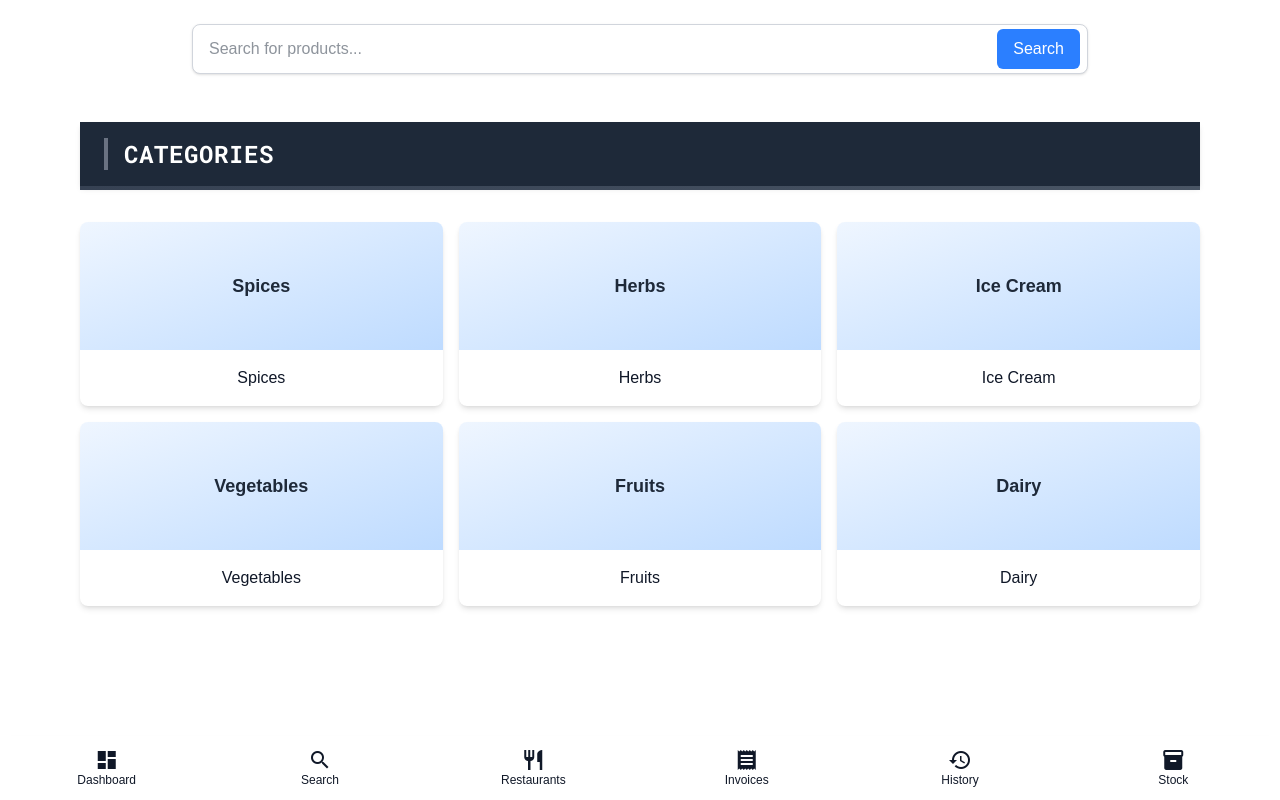
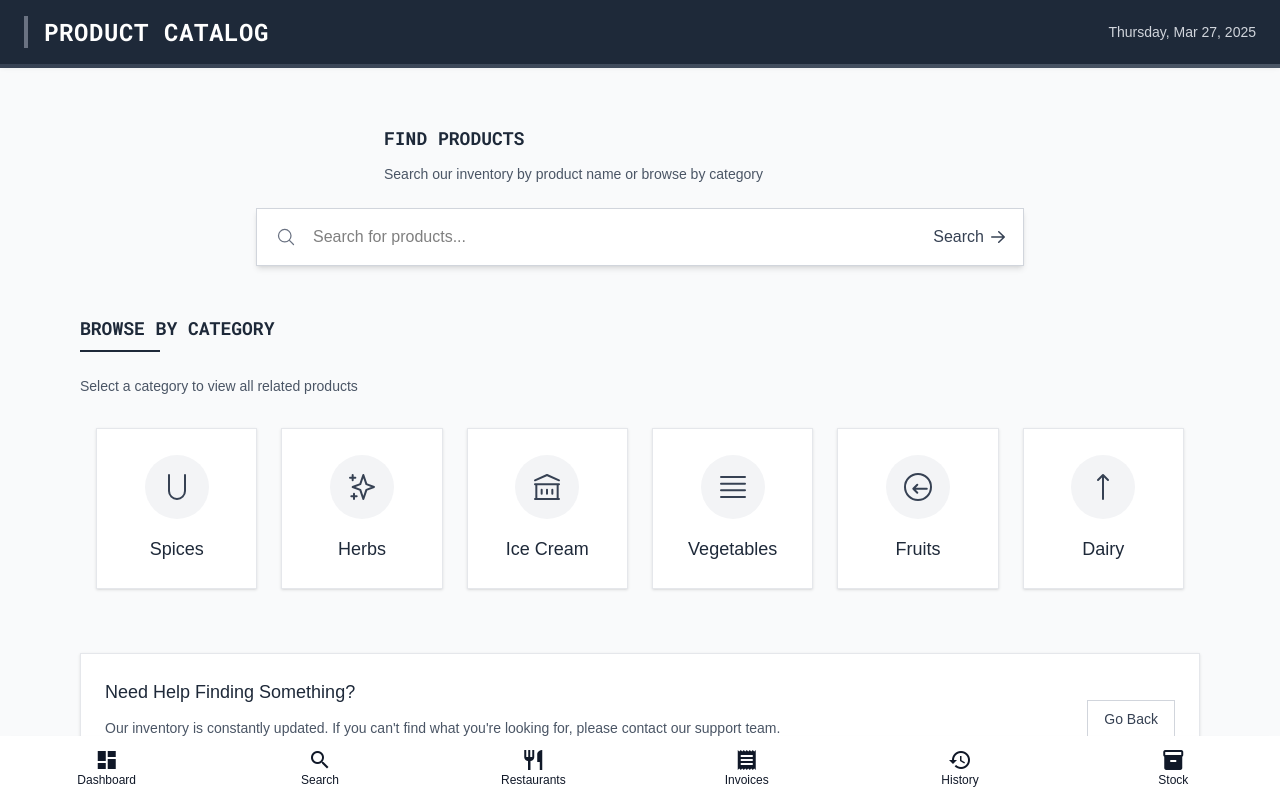
Before and after one commit to elvisinthecloud/inventory-management-system, a Next.js app: page /search in a window 1280 px wide. Built offline with nearby package versions, Linux system fonts and the light colour scheme.

Commit message:
Feature: Enhance CategoryGrid and SearchBar components with category icons and product suggestions, improving user interaction and visual appeal.

```diff
--- a/src/app/components/CategoryGrid.tsx
+++ b/src/app/components/CategoryGrid.tsx
@@ -32,21 +32,67 @@ export default function CategoryGrid({ categories }: CategoryGridProps) {
     router.push(`/search/category/${categoryId}?name=${encodeURIComponent(categoryName)}`);
   };
 
+  // Icons for categories (add more if needed)
+  const getCategoryIcon = (categoryName: string) => {
+    const name = categoryName.toLowerCase();
+
+    if (name.includes('spice')) return (
+      <svg xmlns="http://www.w3.org/2000/svg" className="h-8 w-8" fill="none" viewBox="0 0 24 24" stroke="currentColor">
+        <path strokeLinecap="round" strokeLinejoin="round" strokeWidth={1.5} d="M6 3v12a6 6 0 0 0 12 0V3" />
+      </svg>
+    );
+
+    if (name.includes('herb')) return (
+      <svg xmlns="http://www.w3.org/2000/svg" className="h-8 w-8" fill="none" viewBox="0 0 24 24" stroke="currentColor">
+        <path strokeLinecap="round" strokeLinejoin="round" strokeWidth={1.5} d="M5 3v4M3 5h4M6 17v4m-2-2h4m5-16l2.286 6.857L21 12l-5.714 2.143L13 21l-2.286-6.857L5 12l5.714-2.143L13 3z" />
+      </svg>
+    );
+
+    if (name.includes('ice') || name.includes('cream')) return (
+      <svg xmlns="http://www.w3.org/2000/svg" className="h-8 w-8" fill="none" viewBox="0 0 24 24" stroke="currentColor">
+        <path strokeLinecap="round" strokeLinejoin="round" strokeWidth={1.5} d="M8 14v3m4-3v3m4-3v3M3 21h18M3 10h18M3 7l9-4 9 4M4 10h16v11H4V10z" />
+      </svg>
+    );
+
+    if (name.includes('vegetable')) return (
+      <svg xmlns="http://www.w3.org/2000/svg" className="h-8 w-8" fill="none" viewBox="0 0 24 24" stroke="currentColor">
+        <path strokeLinecap="round" strokeLinejoin="round" strokeWidth={1.5} d="M21 9.5H3M21 4.5H3M21 14.5H3M21 19.5H3" />
+      </svg>
+    );
+
+    if (name.includes('fruit')) return (
+      <svg xmlns="http://www.w3.org/2000/svg" className="h-8 w-8" fill="none" viewBox="0 0 24 24" stroke="currentColor">
+        <path strokeLinecap="round" strokeLinejoin="round" strokeWidth={1.5} d="M12 2.25c-5.385 0-9.75 4.365-9.75 9.75s4.365 9.75 9.75 9.75 9.75-4.365 9.75-9.75S17.385 2.25 12 2.25zm-.53 14.03l-3-3m0 0l3-3m-3 3h10.125" />
+      </svg>
+    );
+
+    if (name.includes('dairy')) return (
+      <svg xmlns="http://www.w3.org/2000/svg" className="h-8 w-8" fill="none" viewBox="0 0 24 24" stroke="currentColor">
+        <path strokeLinecap="round" strokeLinejoin="round" strokeWidth={1.5} d="M8.25 6.75L12 3m0 0l3.75 3.75M12 3v18" />
+      </svg>
+    );
+
+    // Default icon
+    return (
+      <svg xmlns="http://www.w3.org/2000/svg" className="h-8 w-8" fill="none" viewBox="0 0 24 24" stroke="currentColor">
+        <path strokeLinecap="round" strokeLinejoin="round" strokeWidth={1.5} d="M5 3v4M3 5h4M6 17v4m-2-2h4m5-16l2.286 6.857L21 12l-5.714 2.143L13 21l-2.286-6.857L5 12l5.714-2.143L13 3z" />
+      </svg>
+    );
+  };
+
   return (
-    <div className="grid grid-cols-2 gap-4 md:grid-cols-3">
+    <div className="grid grid-cols-2 gap-6 sm:grid-cols-3 md:grid-cols-4 lg:grid-cols-6">
       {categories.map((category, index) => (
         <div
           key={`cat-${category.id}-${category.name}-${index}`}
-          className="cursor-pointer overflow-hidden rounded-lg bg-white shadow-md transition-transform hover:scale-105"
           onClick={() => handleCategoryClick(category.id, category.name)}
+          className="group cursor-pointer"
         >
-          <div className="relative h-32 w-full">
-            <div className="flex h-full w-full items-center justify-center bg-gradient-to-br from-blue-50 to-blue-200">
-              <span className="text-lg font-bold text-gray-800">{category.name}</span>
+          <div className="aspect-square flex flex-col items-center justify-center border border-gray-200 bg-white p-6 shadow-sm transition-all hover:border-gray-300 hover:shadow-md">
+            <div className="mb-4 flex h-16 w-16 items-center justify-center rounded-full bg-gray-100 text-gray-700 transition-colors group-hover:bg-gray-800 group-hover:text-white">
+              {getCategoryIcon(category.name)}
             </div>
-          </div>
-          <div className="p-4">
-            <h3 className="text-center font-medium text-gray-900">{category.name}</h3>
+            <h3 className="text-center text-base font-medium text-gray-800 group-hover:text-gray-900 md:text-lg">{category.name}</h3>
           </div>
         </div>
       ))}
--- a/src/app/components/SearchBar.tsx
+++ b/src/app/components/SearchBar.tsx
@@ -16,11 +16,41 @@ export default function SearchBar({ placeholder }: SearchBarProps) {
   // Initialize search term from URL query parameter
   const initialQuery = searchParams.get('q') || '';
   const [searchTerm, setSearchTerm] = useState(initialQuery);
+  const [suggestions, setSuggestions] = useState<string[]>([]);
+  const [showSuggestions, setShowSuggestions] = useState(false);
 
   // Update input field when URL query changes (e.g., when navigating)
   useEffect(() => {
     setSearchTerm(searchParams.get('q') || '');
   }, [searchParams]);
+
+  // Get product suggestions based on search term
+  useEffect(() => {
+    if (searchTerm.trim().length > 0) {
+      // Get products from localStorage
+      try {
+        const productsJson = localStorage.getItem('products');
+        if (productsJson) {
+          const products = JSON.parse(productsJson);
+          // Filter products based on search term
+          const filteredProducts = products
+            .filter((product: any) =>
+              product.name.toLowerCase().includes(searchTerm.toLowerCase())
+            )
+            .slice(0, 5); // Limit to 5 suggestions
+
+          setSuggestions(filteredProducts.map((p: any) => p.name));
+          setShowSuggestions(true);
+        }
+      } catch (error) {
+        console.error('Error getting product suggestions:', error);
+        setSuggestions([]);
+      }
+    } else {
+      setSuggestions([]);
+      setShowSuggestions(false);
+    }
+  }, [searchTerm]);
 
   // Debounced search to avoid too many URL updates
   const handleSearch = useDebouncedCallback((term: string) => {
@@ -45,6 +75,7 @@ export default function SearchBar({ placeholder }: SearchBarProps) {
   const handleSubmit = (e: React.FormEvent) => {
     e.preventDefault();
     handleSearch(searchTerm);
+    setShowSuggestions(false);
 
     // If not on the results page, navigate to it
     if (!pathname.includes('/search/results')) {
@@ -52,9 +83,28 @@ export default function SearchBar({ placeholder }: SearchBarProps) {
     }
   };
 
+  // Handle suggestion click
+  const handleSuggestionClick = (suggestion: string) => {
+    setSearchTerm(suggestion);
+    handleSearch(suggestion);
+    setShowSuggestions(false);
+  };
+
+  // Handle blur event
+  const handleBlur = () => {
+    // Delay hiding suggestions to allow for clicks
+    setTimeout(() => setShowSuggestions(false), 200);
+  };
+
   return (
-    <form onSubmit={handleSubmit} className="w-full">
-      <div className="relative flex w-full items-center">
+    <div className="relative mx-auto w-full max-w-3xl">
+      <div className="absolute inset-y-0 left-0 flex items-center pl-5">
+        <svg xmlns="http://www.w3.org/2000/svg" fill="none" viewBox="0 0 24 24" strokeWidth={1.5} stroke="currentColor" className="h-5 w-5 text-gray-500">
+          <path strokeLinecap="round" strokeLinejoin="round" d="M21 21l-5.197-5.197m0 0A7.5 7.5 0 105.196 5.196a7.5 7.5 0 0010.607 10.607z" />
+        </svg>
+      </div>
+
+      <form onSubmit={handleSubmit} className="w-full">
         <input
           type="text"
           value={searchTerm}
@@ -63,16 +113,39 @@ export default function SearchBar({ placeholder }: SearchBarProps) {
             setSearchTerm(newTerm);
             handleSearch(newTerm);
           }}
+          onFocus={() => setShowSuggestions(true)}
+          onBlur={handleBlur}
           placeholder={placeholder}
-          className="w-full rounded-lg border border-gray-300 bg-white px-4 py-3 pr-12 text-base text-gray-800 shadow-sm focus:border-blue-500 focus:outline-none focus:ring-1 focus:ring-blue-500"
+          className="w-full border border-gray-300 bg-white py-4 pl-14 pr-16 text-base text-black shadow-md outline-none transition focus:border-gray-500 focus:shadow-lg"
         />
+
         <button
           type="submit"
-          className="absolute right-2 rounded-md bg-blue-500 px-4 py-2 font-medium text-white hover:bg-blue-600"
+          className="absolute inset-y-0 right-0 flex items-center px-4 font-medium text-gray-700 hover:text-gray-900"
         >
-          Search
+          <span className="hidden sm:inline mr-1">Search</span>
+          <svg xmlns="http://www.w3.org/2000/svg" viewBox="0 0 20 20" fill="currentColor" className="h-5 w-5">
+            <path fillRule="evenodd" d="M3 10a.75.75 0 01.75-.75h10.638L10.23 5.29a.75.75 0 111.04-1.08l5.5 5.25a.75.75 0 010 1.08l-5.5 5.25a.75.75 0 11-1.04-1.08l4.158-3.96H3.75A.75.75 0 013 10z" clipRule="evenodd" />
+          </svg>
         </button>
-      </div>
-    </form>
+      </form>
+
+      {/* Suggestions dropdown */}
+      {showSuggestions && suggestions.length > 0 && (
+        <div className="absolute z-10 mt-1 w-full rounded-md border border-gray-300 bg-white shadow-lg">
+          <ul className="max-h-60 overflow-auto py-1">
+            {suggestions.map((suggestion, index) => (
+              <li
+                key={`${suggestion}-${index}`}
+                onClick={() => handleSuggestionClick(suggestion)}
+                className="cursor-pointer px-4 py-2 text-sm text-gray-900 hover:bg-gray-100"
+              >
+                {suggestion}
+              </li>
+            ))}
+          </ul>
+        </div>
+      )}
+    </div>
   );
 }
--- a/src/app/search/page.tsx
+++ b/src/app/search/page.tsx
@@ -5,7 +5,6 @@ import { Geist, Roboto_Mono } from "next/font/google";
 import SearchBar from '@/app/components/SearchBar';
 import CategoryGrid from '@/app/components/CategoryGrid';
 import { useInvoice } from '@/app/context/InvoiceContext';
-import PageHeader from '@/app/components/PageHeader';
 
 const geistSans = Geist({
   weight: '400',
@@ -178,16 +177,63 @@ export default function SearchPage() {
   }, []);
 
   return (
-    <div className="container mx-auto max-w-6xl px-4 py-6">
-      {/* Search Bar - made wider */}
-      <div className="mx-auto max-w-4xl mb-12">
-        <SearchBar placeholder="Search for products..." />
+    <div className="min-h-screen bg-gray-50">
+      {/* Professional header */}
+      <div className="mb-8">
+        <div className="bg-gray-800 px-6 py-4 shadow-md">
+          <div className="flex justify-between items-center">
+            <h1 className={`${robotoMono.className} text-2xl uppercase tracking-wide text-white border-l-4 border-gray-500 pl-4`}>
+              Product Catalog
+            </h1>
+            <div className="text-gray-300 text-sm font-medium">
+              {new Date().toLocaleDateString('en-US', {weekday: 'long', year: 'numeric', month: 'short', day: 'numeric'})}
+            </div>
+          </div>
+        </div>
+        {/* Subtle divider line */}
+        <div className="h-1 bg-gradient-to-r from-gray-700 to-gray-600"></div>
       </div>
 
-      {/* Categories Section */}
-      <div className="mt-4">
-        <PageHeader title="CATEGORIES" />
-        <CategoryGrid categories={categories} />
+      {/* Main content */}
+      <div className="container mx-auto max-w-6xl px-4 py-6">
+        {/* Search section with modern styling */}
+        <div className="mb-12">
+          <div className="max-w-lg mx-auto mb-4">
+            <h2 className={`${robotoMono.className} text-lg font-medium text-gray-800 mb-3`}>FIND PRODUCTS</h2>
+            <p className="text-sm text-gray-600 mb-6">Search our inventory by product name or browse by category</p>
+          </div>
+          <SearchBar placeholder="Search for products..." />
+        </div>
+
+        {/* Categories Section */}
+        <div className="mt-10">
+          <div className="mb-8">
+            <h2 className={`${robotoMono.className} text-lg font-medium text-gray-800 mb-2`}>BROWSE BY CATEGORY</h2>
+            <div className="h-0.5 w-20 bg-gray-800 mb-6"></div>
+            <p className="text-sm text-gray-600 mb-6">Select a category to view all related products</p>
+          </div>
+          <div className="px-2 md:px-4">
+            <CategoryGrid categories={categories} />
+          </div>
+        </div>
+
+        {/* Quick info section */}
+        <div className="mt-16 bg-white border border-gray-200 p-6 shadow-sm">
+          <div className="flex flex-col md:flex-row gap-6">
+            <div className="flex-1">
+              <h3 className="text-lg font-medium text-gray-800 mb-3">Need Help Finding Something?</h3>
+              <p className="text-sm text-gray-600">Our inventory is constantly updated. If you can't find what you're looking for, please contact our support team.</p>
+            </div>
+            <div className="flex items-end">
+              <button
+                onClick={() => window.history.back()}
+                className="inline-flex items-center px-4 py-2 border border-gray-300 text-sm font-medium text-gray-700 bg-white hover:bg-gray-50"
+              >
+                Go Back
+              </button>
+            </div>
+          </div>
+        </div>
       </div>
     </div>
   );
--- a/src/app/stock/page.tsx
+++ b/src/app/stock/page.tsx
@@ -354,10 +354,10 @@ export default function StockManagementPage() {
       </div>
 
       {/* Search and Filter Controls - Update search bar background to white with better contrast */}
-      <div className="mb-6 grid grid-cols-1 gap-4 md:grid-cols-2">
-        <div>
-          <label htmlFor="search" className="block text-sm font-medium text-gray-700">Search Products</label>
-          <div className="mt-1 relative bg-white rounded-md shadow-md border border-gray-300">
+      <div className="mb-6 space-y-6">
+        <div className="w-full">
+          <label htmlFor="search" className="block text-sm font-medium text-gray-700 mb-2">Search Products</label>
+          <div className="relative bg-white rounded-md shadow-md border border-gray-300">
             <div className="absolute inset-y-0 left-0 pl-3 flex items-center pointer-events-none">
               <svg className="h-5 w-5 text-gray-500" xmlns="http://www.w3.org/2000/svg" viewBox="0 0 20 20" fill="currentColor" aria-hidden="true">
                 <path fillRule="evenodd" d="M8 4a4 4 0 100 8 4 4 0 000-8zM2 8a6 6 0 1110.89 3.476l4.817 4.817a1 1 0 01-1.414 1.414l-4.816-4.816A6 6 0 012 8z" clipRule="evenodd" />
@@ -367,31 +367,73 @@ export default function StockManagementPage() {
               type="text"
               id="search"
               placeholder="Search by name or category"
-              className="pl-10 mt-0 block w-full rounded-md border-0 bg-white px-3 py-2.5 ring-0 focus:ring-2 focus:ring-blue-500 text-gray-900 font-medium"
+              className="pl-10 mt-0 block w-full rounded-md border-0 bg-white px-3 py-2.5 ring-0 focus:ring-2 focus:ring-gray-500 text-gray-900 font-medium"
               value={searchTerm}
               onChange={(e) => setSearchTerm(e.target.value)}
             />
           </div>
         </div>
 
-        <div>
-          <label htmlFor="category" className="block text-sm font-medium text-gray-700">Filter by Category</label>
-          <div className="mt-1 relative">
-            <select
-              id="category"
-              className="mt-0 block w-full rounded-md border border-gray-300 bg-white px-3 py-2.5 shadow-md focus:border-blue-500 focus:outline-none focus:ring-2 focus:ring-blue-500 text-gray-900 font-medium appearance-none"
-              value={selectedCategory}
-              onChange={(e) => setSelectedCategory(e.target.value)}
+        <div className="w-full">
+          <div className="flex items-center justify-between mb-2">
+            <label className="block text-sm font-medium text-gray-700">Filter by Category</label>
+            {selectedCategory && (
+              <button
+                onClick={() => setSelectedCategory('')}
+                className="text-xs text-gray-500 hover:text-gray-700 flex items-center"
+              >
+                Clear Filter
+                <svg xmlns="http://www.w3.org/2000/svg" className="h-3 w-3 ml-1" fill="none" viewBox="0 0 24 24" stroke="currentColor">
+                  <path strokeLinecap="round" strokeLinejoin="round" strokeWidth={2} d="M6 18L18 6M6 6l12 12" />
+                </svg>
+              </button>
+            )}
+          </div>
+
+          <div className="flex flex-wrap gap-2">
+            <button
+              onClick={() => setSelectedCategory('')}
+              className={`px-3 py-1.5 rounded-full text-sm font-medium transition-colors ${
+                selectedCategory === ''
+                  ? 'bg-gray-800 text-white shadow-md'
+                  : 'bg-gray-100 text-gray-600 hover:bg-gray-200'
+              }`}
             >
-              <option value="">All Categories</option>
-              {categories.map((category) => (
-                <option key={category} value={category}>{category}</option>
-              ))}
-            </select>
-            <div className="pointer-events-none absolute inset-y-0 right-0 flex items-center px-2 text-gray-500">
-              <svg className="h-5 w-5" xmlns="http://www.w3.org/2000/svg" viewBox="0 0 20 20" fill="currentColor">
-                <path fillRule="evenodd" d="M5.293 7.293a1 1 0 011.414 0L10 10.586l3.293-3.293a1 1 0 111.414 1.414l-4 4a1 1 0 01-1.414 0l-4-4a1 1 0 010-1.414z" clipRule="evenodd" />
-              </svg>
+              All Categories
+            </button>
+
+            {categories.map((category) => (
+              <button
+                key={category}
+                onClick={() => setSelectedCategory(category)}
+                className={`px-3 py-1.5 rounded-full text-sm font-medium transition-colors ${
+                  selectedCategory === category
+                    ? 'bg-gray-800 text-white shadow-md'
+                    : 'bg-gray-100 text-gray-600 hover:bg-gray-200'
+                }`}
+              >
+                {category}
+              </button>
+            ))}
+          </div>
+
+          {/* Category stats */}
+          <div className="mt-4 grid grid-cols-2 sm:grid-cols-4 gap-3">
+            <div className="bg-white rounded-lg shadow-sm border border-gray-200 p-3">
+              <div className="text-xs text-gray-500 mb-1">Total Categories</div>
+              <div className="text-lg font-bold text-gray-800">{categories.length}</div>
+            </div>
+            <div className="bg-white rounded-lg shadow-sm border border-gray-200 p-3">
+              <div className="text-xs text-gray-500 mb-1">In Stock</div>
+              <div className="text-lg font-bold text-green-600">{inStockProducts}</div>
+            </div>
+            <div className="bg-white rounded-lg shadow-sm border border-gray-200 p-3">
+              <div className="text-xs text-gray-500 mb-1">Low Stock</div>
+              <div className="text-lg font-bold text-amber-600">{lowStockProducts}</div>
+            </div>
+            <div className="bg-white rounded-lg shadow-sm border border-gray-200 p-3">
+              <div className="text-xs text-gray-500 mb-1">Out of Stock</div>
+              <div className="text-lg font-bold text-red-600">{outOfStockProducts}</div>
             </div>
           </div>
         </div>
```
